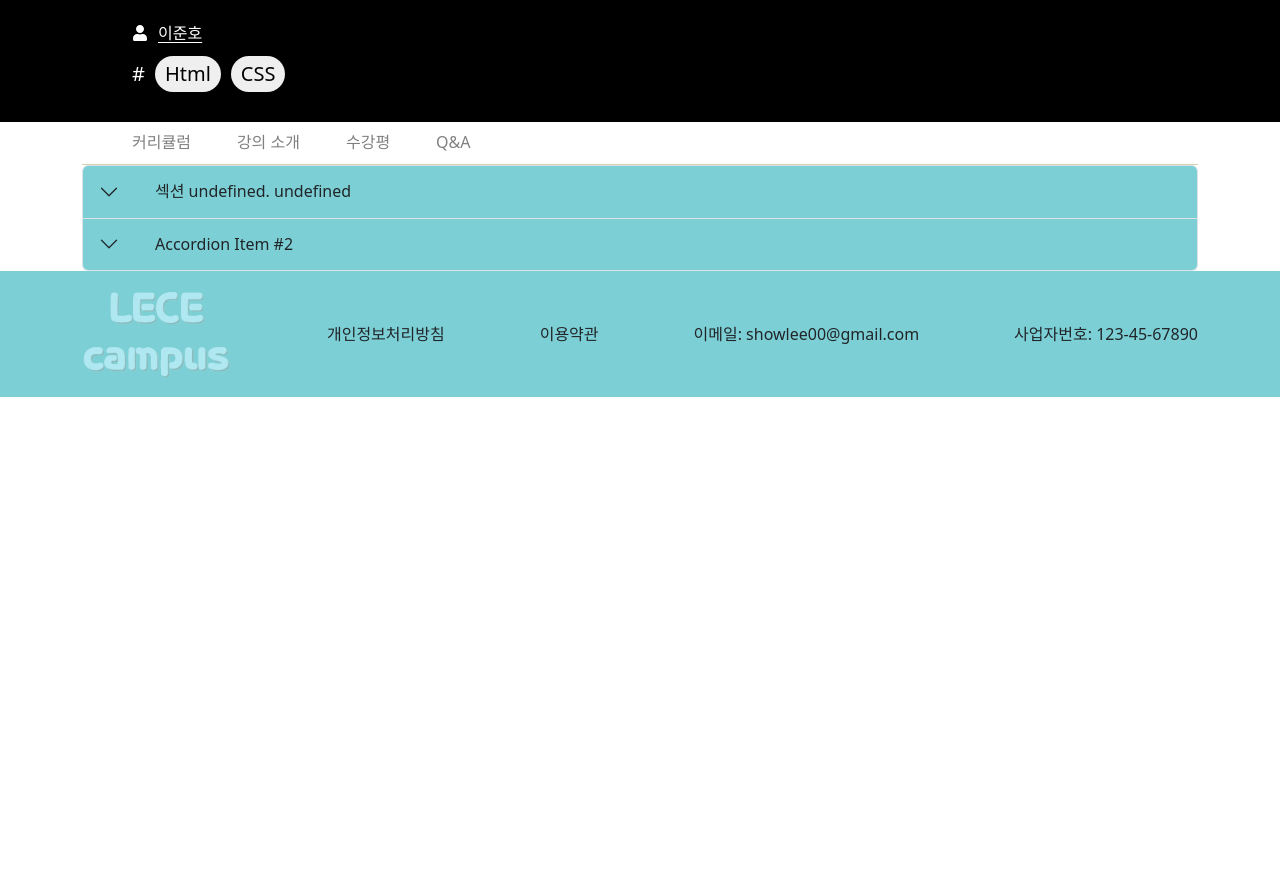
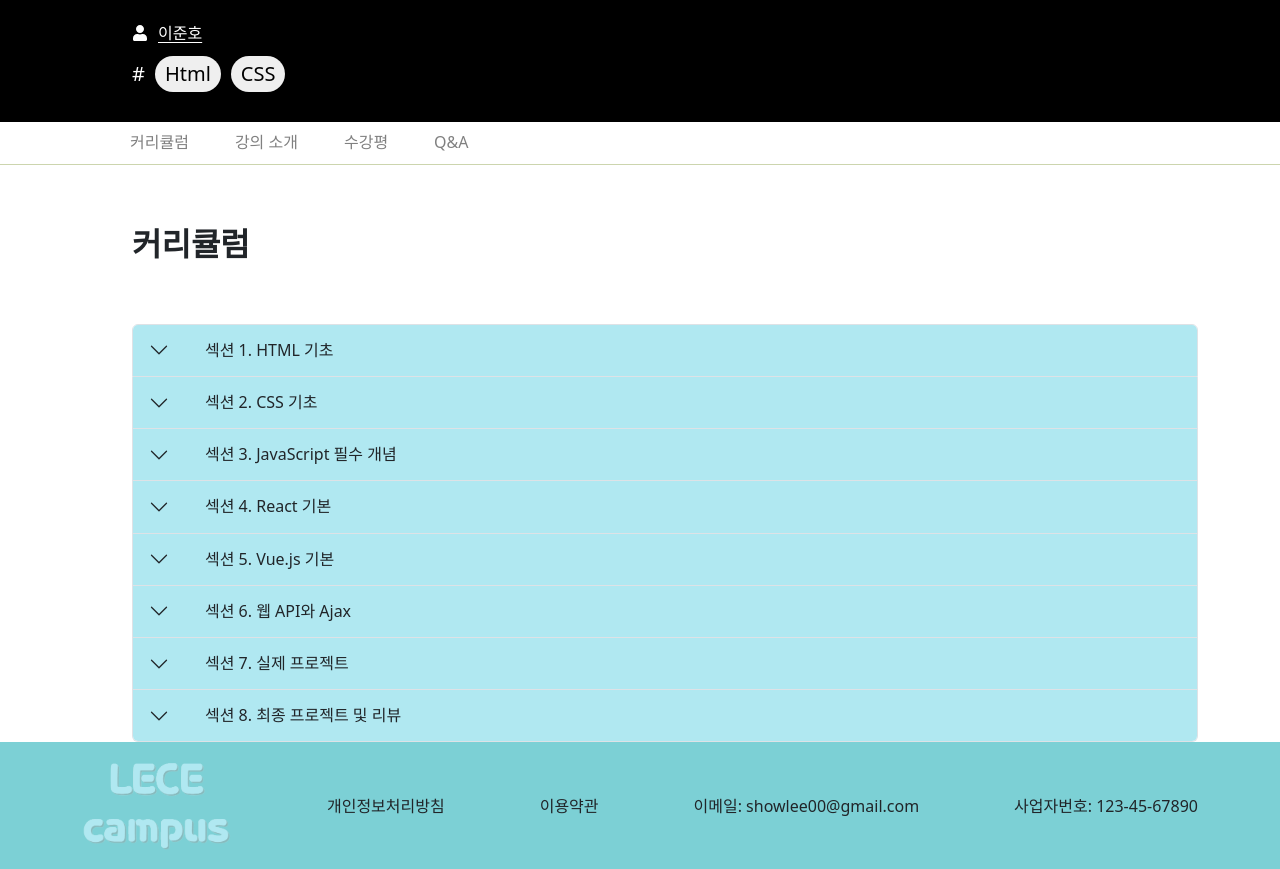
Before and after one commit to clzks/GoingUpDragon, a React (Create React App) app in the folder my-app/: page / in a window 1280 px wide. Shown: the part 520-1389 px from the top of the page. Before the commit the page ends 917 px from the top, so only its background shows below. Built offline with nearby package versions, Linux system fonts and the light colour scheme.

Commit message:
내비게이션 수정, 아코디언 마무리 작업중

```diff
--- a/my-app/src/components/courseDetailPage/banner/DetailCourseBanner.jsx
+++ b/my-app/src/components/courseDetailPage/banner/DetailCourseBanner.jsx
@@ -5,6 +5,8 @@ import { Container } from "react-bootstrap";
 import RatingStar from "../../common/icons/RatingStar";
 import { FaUser } from "react-icons/fa";
 import SharpTagComponent from "../../common/utilities/tag/SharpTagComponent";
+import CourseNavigation from "../navigation/CourseNavigation";
+import HorizontalLine from "../../common/icons/HorizontalLine";
 
 const DetailCourseBanner = ({ lectureData, enrollmentData }) => {
   const { mainCategory, secondaryCategory, title, keyPoint, tags } =
--- a/my-app/src/components/courseDetailPage/main/CourseDetailMainPanel.jsx
+++ b/my-app/src/components/courseDetailPage/main/CourseDetailMainPanel.jsx
@@ -1,22 +1,18 @@
-import React from 'react'
-import CourseNavigation from './CourseNavigation'
-import HorizontalLine from '../../common/icons/HorizontalLine'
-import Curriculum from './Curriculum'
+import React from "react";
+import CourseNavigation from "../navigation/CourseNavigation";
+import Curriculum from "./Curriculum";
 import styled from "styled-components";
-import { Container } from 'react-bootstrap';
+import { Container } from "react-bootstrap";
+import HorizontalLine from "../../common/icons/HorizontalLine";
 
-const CourseDetailMainPanel = () => {
+const CourseDetailMainPanel = ({ curriculumData }) => {
   return (
     <StyledCourseMainPanel>
-        <CourseNavigation></CourseNavigation>
-        <HorizontalLine></HorizontalLine>
-        <Curriculum></Curriculum>
+      <Curriculum curriculumData={curriculumData}></Curriculum>
     </StyledCourseMainPanel>
-  )
-}
+  );
+};
 
-const StyledCourseMainPanel = styled(Container)`
+const StyledCourseMainPanel = styled(Container)``;
 
-`
-
-export default CourseDetailMainPanel
+export default CourseDetailMainPanel;
--- a/my-app/src/components/courseDetailPage/main/CourseNavigation.jsx
+++ /dev/null
@@ -1,47 +0,0 @@
-import { Container } from "react-bootstrap";
-import Nav from "react-bootstrap/Nav";
-import styled from "styled-components";
-import HorizontalLine from "../../common/icons/HorizontalLine";
-
-const CourseNavigation = () => {
-  return (
-
-        <StyledNavigationContainer>
-          <Nav variant="underline">
-            <Nav.Item>
-              <StyledNavLink eventKey="link-1">커리큘럼</StyledNavLink>
-            </Nav.Item>
-            <Nav.Item>
-              <StyledNavLink eventKey="link-2">강의 소개</StyledNavLink>
-            </Nav.Item>
-            <Nav.Item>
-              <StyledNavLink eventKey="link-3">수강평</StyledNavLink>
-            </Nav.Item>
-            <Nav.Item>
-              <StyledNavLink eventKey="link-4">Q&A</StyledNavLink>
-            </Nav.Item>
-          </Nav>
-        </StyledNavigationContainer>
-  );
-};
-
-const StyledNavigationContainer = styled.div`
-  margin-left: 50px;
-`;
-
-const StyledNavLink = styled(Nav.Link)`
-  margin-right: 30px;
-  color: gray; /* 기본 상태 색상 */
-  font-weight: normal; /* 기본 상태 */
-
-  &.active {
-    color: black; /* 활성화 상태 색상 */
-    font-weight: bold; /* 활성화 시 강조 */
-  }
-
-  &:hover {
-    color: darkgray; /* 호버 상태 */
-  }
-`;
-
-export default CourseNavigation;
--- a/my-app/src/components/courseDetailPage/main/Curriculum.jsx
+++ b/my-app/src/components/courseDetailPage/main/Curriculum.jsx
@@ -6,27 +6,36 @@ import CurriculumItem from "./CurriculumItem";
 
 const Curriculum = ({ curriculumData }) => {
   return (
-    <StyledCourseAccordion>
-      <Accordion defaultActiveKey={["0"]} alwaysOpen>
-        <CurriculumItem></CurriculumItem>
-        <Accordion.Item eventKey="1">
-          <Accordion.Header>Accordion Item #2</Accordion.Header>
-          <Accordion.Body>
-            Lorem ipsum dolor sit amet, consectetur adipiscing elit, sed do
-            eiusmod tempor incididunt ut labore et dolore magna aliqua. Ut enim
-            ad minim veniam, quis nostrud exercitation ullamco laboris nisi ut
-            aliquip ex ea commodo consequat. Duis aute irure dolor in
-            reprehenderit in voluptate velit esse cillum dolore eu fugiat nulla
-            pariatur. Excepteur sint occaecat cupidatat non proident, sunt in
-            culpa qui officia deserunt mollit anim id est laborum.
-          </Accordion.Body>
-        </Accordion.Item>
-      </Accordion>
-    </StyledCourseAccordion>
+    <div>
+      <StyledTitleText>커리큘럼</StyledTitleText>
+      <StyledCourseAccordion>
+        <Accordion defaultActiveKey={["0"]} alwaysOpen>
+          {curriculumData.map((curriculum, index) => (
+            <CurriculumItem
+              key={index}
+              lectures={curriculum.lectures}
+              sectionTitle={curriculum.sectionTitle}
+              eventKey={index}
+              number={index + 1}
+            ></CurriculumItem>
+          ))}
+        </Accordion>
+      </StyledCourseAccordion>
+    </div>
   );
 };
 
+const StyledTitleText = styled.h2`
+  margin-top: 60px;
+  margin-bottom: 60px;
+
+  margin-left: 50px;
+  font-weight: 700; /* 굵은 글씨 */
+`;
+
 const StyledCourseAccordion = styled.div`
+  margin-top: 30px;
+  margin-left: 50px;
   .accordion-button::after {
     position: absolute;
     left: 1rem; /* 왼쪽 위치 */
@@ -35,7 +44,22 @@ const StyledCourseAccordion = styled.div`
 
   .accordion-button {
     padding-left: 4.5rem; /* 왼쪽 아이콘 공간 확보 */
-    background-color: #7cd0d5;
+    background-color: #b0e8f1;
+    outline: none; /* 기본 포커스 아웃라인 제거 */
+    box-shadow: none !important; /* 하이라이트 제거 */
+  }
+
+  .accordion-button:focus {
+    outline: none; /* 포커스 상태에서도 아웃라인 제거 */
+    box-shadow: none !important; /* 포커스 시 하이라이트 제거 */
+  }
+
+  .accordion-collapse {
+    transition: height 0.2s ease !important; /* 트랜지션 시간 0.2초로 설정 */
+  }
+
+  .accordion-collapse.collapsing {
+    transition: height 0.2s ease !important; /* 열릴 때와 닫힐 때 동일한 시간 적용 */
   }
 `;
 
--- a/my-app/src/components/courseDetailPage/main/CurriculumItem.jsx
+++ b/my-app/src/components/courseDetailPage/main/CurriculumItem.jsx
@@ -1,35 +1,58 @@
 import React from "react";
 import Accordion from "react-bootstrap/Accordion";
 import styled from "styled-components";
+import { FaPlayCircle } from "react-icons/fa";
 
 const CurriculumItem = ({ eventKey, sectionTitle, lectures, number }) => {
   const titleText = `섹션 ${number}. ${sectionTitle}`;
 
-  const lectureses = [
-    { id: 1, title: "1. 강의 소개" },
-    { id: 2, title: "2. 설치 방법" },
-    { id: 3, title: "3. 첫 번째 프로젝트" },
-  ];
-
   return (
     <Accordion.Item eventKey={eventKey}>
       <Accordion.Header>{titleText}</Accordion.Header>
-      <Accordion.Body>
-        <StyledLectureContainer>
-          {lectureses.map((lecture) => (
-            <button key={lecture.id}>{lecture.title}</button>
-          ))}
-        </StyledLectureContainer>
-      </Accordion.Body>
+      <StyledLectureContainer>
+        {lectures.map((lecture, index) => (
+          <StyledLectureItem key={index}>
+            <FaPlayCircle></FaPlayCircle>
+            <StyledItemText>{lecture.title}</StyledItemText>
+            <StyledItemTime>{lecture.duration}</StyledItemTime>
+          </StyledLectureItem>
+        ))}
+      </StyledLectureContainer>
     </Accordion.Item>
   );
 };
 
-const StyledLectureContainer = styled.div`
+const StyledLectureContainer = styled(Accordion.Body)`
   width: 100%;
-  display: flex;
+  display: block;
+  padding: 0; /* 내부 여백 제거 */
+  margin: 0; /* 외부 여백 제거 */
 `;
 
-const StyledLectureItem = styled.button``;
+const StyledLectureItem = styled.button`
+  width: 100%;
+  height: 60px;
+  margin: 0;
+  order: 1px solid #ddd; /* 선 명확히 보이게 추가 */
+  border: #b0e8f1 solid 1px;
+  text-align: left;
+  display: flex;
+  align-items: center;
+  justify-content: space-between;
+  position: relative; /* 상대 위치를 기준으로 배치 */
+  padding-left: 20px;
+`;
+
+const StyledItemText = styled.div`
+  display: flex;
+  margin-left: 16px; /* 아이콘과 텍스트 간 간격 조정 */
+  flex: 1; /* 남은 공간을 차지 */
+`;
+
+const StyledItemTime = styled.div`
+  position: absolute; /* 부모 기준 위치를 고정 */
+  right: 30px; /* 오른쪽 끝으로 밀기 */
+  text-align: right;
+`;
 
 export default CurriculumItem;
--- /dev/null
+++ b/my-app/src/components/courseDetailPage/navigation/CourseNavigation.jsx
@@ -0,0 +1,48 @@
+import { Container } from "react-bootstrap";
+import Nav from "react-bootstrap/Nav";
+import styled from "styled-components";
+import HorizontalLine from "../../common/icons/HorizontalLine";
+
+const CourseNavigation = () => {
+  return (
+    <div>
+      <StyledNavigationContainer>
+        <Nav variant="underline">
+          <Nav.Item>
+            <StyledNavLink eventKey="link-1">커리큘럼</StyledNavLink>
+          </Nav.Item>
+          <Nav.Item>
+            <StyledNavLink eventKey="link-2">강의 소개</StyledNavLink>
+          </Nav.Item>
+          <Nav.Item>
+            <StyledNavLink eventKey="link-3">수강평</StyledNavLink>
+          </Nav.Item>
+          <Nav.Item>
+            <StyledNavLink eventKey="link-4">Q&A</StyledNavLink>
+          </Nav.Item>
+        </Nav>
+      </StyledNavigationContainer>
+      <HorizontalLine></HorizontalLine>
+    </div>
+  );
+};
+
+const StyledNavigationContainer = styled(Container)`
+  padding-left: 60px;
+`;
+
+const StyledNavLink = styled(Nav.Link)`
+  margin-right: 30px;
+  color: gray; /* 기본 상태 색상 */
+  font-weight: normal; /* 기본 상태 */
+
+  &.active {
+    color: black; /* 활성화 상태 색상 */
+    font-weight: bold; /* 활성화 시 강조 */
+  }
+
+  &:hover {
+    color: darkgray; /* 호버 상태 */
+  }
+`;
+export default CourseNavigation;
--- a/my-app/src/layouts/courseDetailPage/courseDetailLayout.jsx
+++ b/my-app/src/layouts/courseDetailPage/courseDetailLayout.jsx
@@ -1,7 +1,7 @@
 import React from "react";
 import Layout from "../../components/common/layout/Layout";
 import DetailCourseBanner from "../../components/courseDetailPage/banner/DetailCourseBanner";
-import CourseNavigation from "../../components/courseDetailPage/main/CourseNavigation";
+import CourseNavigation from "../../components/courseDetailPage/navigation/CourseNavigation";
 import Curriculum from "../../components/courseDetailPage/main/Curriculum";
 import CourseDetailMainPanel from "../../components/courseDetailPage/main/CourseDetailMainPanel";
 
@@ -106,9 +106,10 @@ const CourseDetailLayout = () => {
         lectureData={lectureInfo}
         enrollmentData={enrollmentInfo}
       ></DetailCourseBanner>
-      <CourseDetailMainPanel>
-        curriculumData = {curriculum}
-      </CourseDetailMainPanel>
+      <CourseNavigation></CourseNavigation>
+      <CourseDetailMainPanel
+        curriculumData={curriculum}
+      ></CourseDetailMainPanel>
     </Layout>
   );
 };
```
